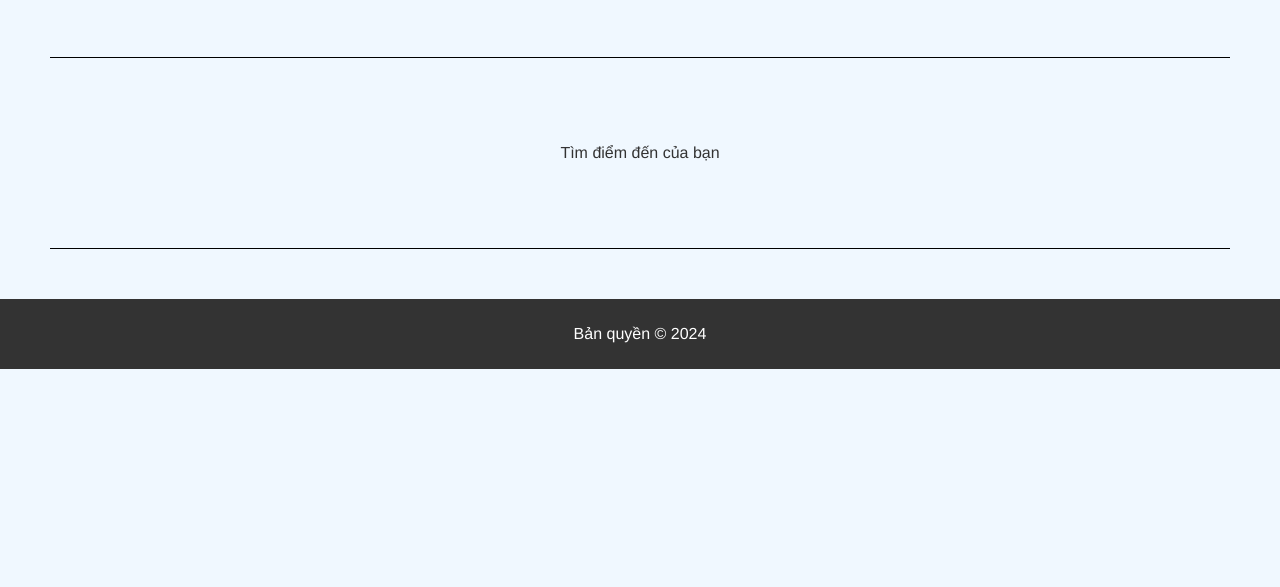
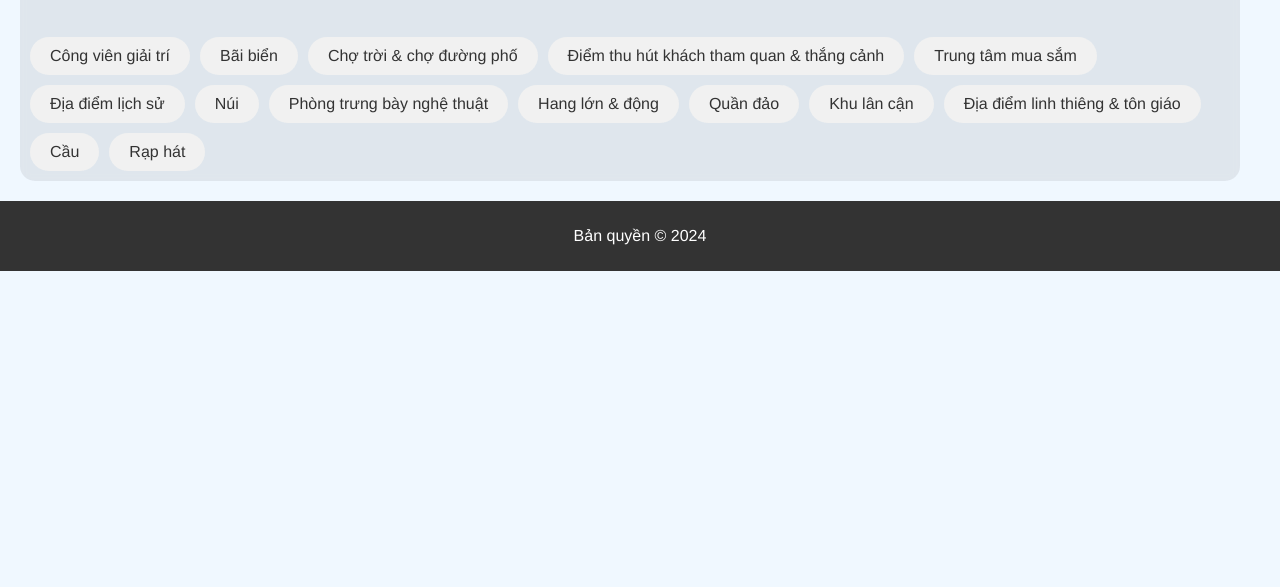
Before and after one commit to tranMinhTien2k3/BTL_XayDungUngDungWeb_N05, a plain HTML site: page src/loca.html in a window 1280 px wide. Shown: the part 213-800 px from the top of the page. Drawn offline with Linux system fonts and the light colour scheme.

Commit message:
add container local.html

```diff
--- a/src/loca.html
+++ b/src/loca.html
@@ -6,6 +6,7 @@
     <title>Điểm Đến</title>
     <link rel="stylesheet" href="./public/css/main.css">
     <link rel="stylesheet" href="./public/css/general.css">
+    <link rel="stylesheet" href="./public/css/local.css">
 </head>
 
 <body>
@@ -25,14 +26,27 @@
     </header>
     <main>
         <div class="main-content">
-            <div class="text-content">
-                <h1>Những điểm đến hấp dẫn bạn có thể biết</h1>
+            <div class="container-content">
+                <div class="text-content">
+                    <h1>Những điểm đến hấp dẫn bạn có thể biết</h1>
+                </div>
+                <div class="category-container">
+                    <div class="category">Công viên giải trí</div>
+                    <div class="category">Bãi biển </div>
+                    <div class="category">Chợ trời & chợ đường phố </div>
+                    <div class="category">Điểm thu hút khách tham quan & thắng cảnh</div>
+                    <div class="category">Trung tâm mua sắm </div>
+                    <div class="category">Địa điểm lịch sử </div>
+                    <div class="category">Núi </div>
+                    <div class="category">Phòng trưng bày nghệ thuật </div>
+                    <div class="category">Hang lớn & động </div>
+                    <div class="category">Quần đảo</div>
+                    <div class="category">Khu lân cận </div>
+                    <div class="category">Địa điểm linh thiêng & tôn giáo</div>
+                    <div class="category">Cầu</div>
+                    <div class="category">Rạp hát</div>
+                </div>
             </div>
-            <hr>
-            <div class="text-content">
-                <p>Tìm điểm đến của bạn</p>
-            </div>
-            <hr>
         </div>
     </main>
 
--- /dev/null
+++ b/src/public/css/local.css
@@ -0,0 +1,12 @@
+.category-container {
+    display: flex;
+    flex-wrap: wrap;
+    gap: 10px;
+}
+
+.category {
+    background-color: #f1f1f1;
+    padding: 10px 20px;
+    border-radius: 20px;
+    font-size: 16px;
+}
--- a/src/public/css/main.css
+++ b/src/public/css/main.css
@@ -85,3 +85,13 @@ hr {
     background-color: black;
     margin: 40px;
 }
+
+
+.container-content {
+    background-color: rgba(80, 80, 76, 0.1);
+    backdrop-filter: blur(5px);
+    border-radius: 15px;
+    max-width: 1200px;
+    margin: 10px 10px;
+    padding: 10px;
+}
```
Also changed, not shown: src/public/css/home.css (+0 -8 lines).
